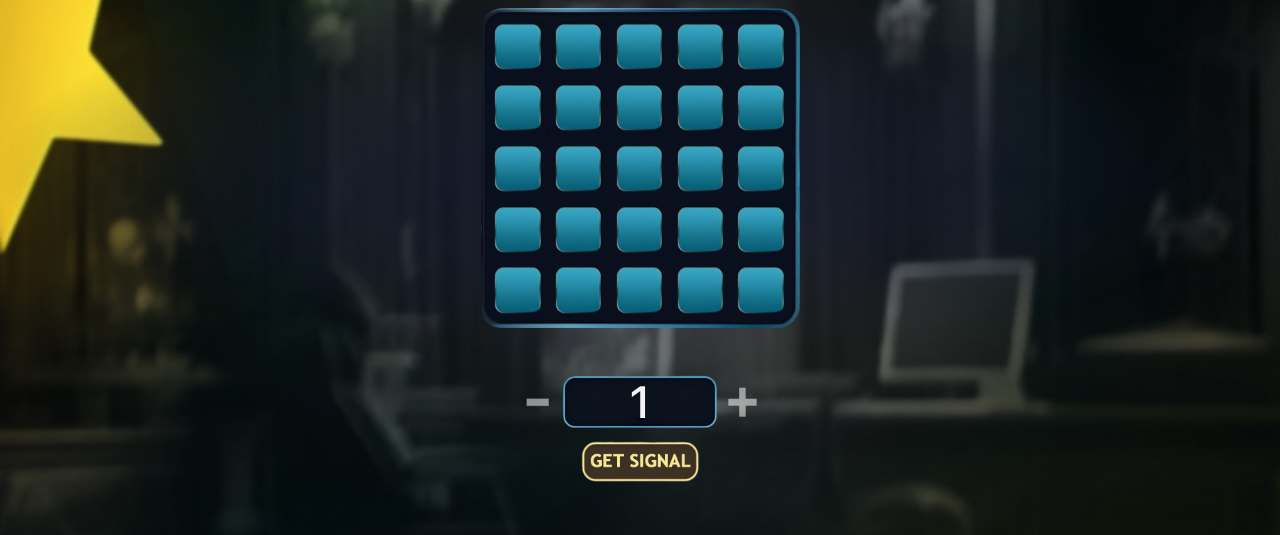
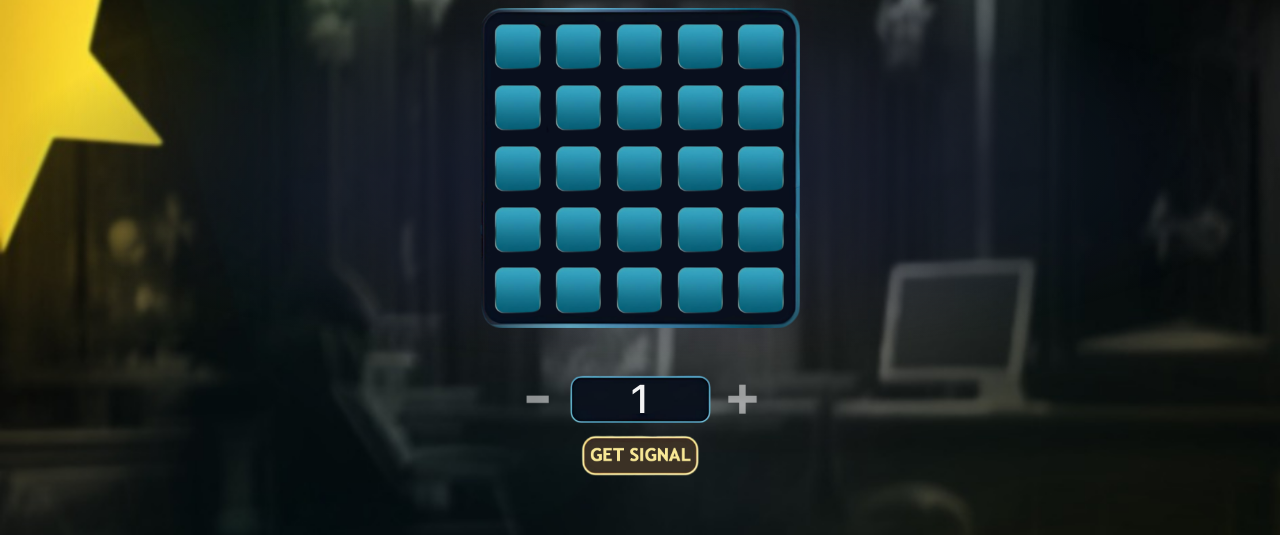
Before and after one commit to officialmakarov/maimminesmy, a plain HTML site: page index.html in a window 1280 px wide. Shown: the part 265-800 px from the top of the page. Drawn offline with Linux system fonts and the light colour scheme.

Commit message:
Add files via upload

```diff
--- a/mines.css
+++ b/mines.css
@@ -220,7 +220,6 @@ body {
 }
 
 .select-traps__content {
-  width: 400px;
   background-image: url(img/number.png);
   background-position: center;
   background-repeat: no-repeat;
@@ -234,8 +233,8 @@ body {
 
 .select-traps__traps_amount {
   color: #f3f3f3;
-  font-size: 45px;
-  font-weight: 1200;
+  font-size: 40px;
+  font-weight: 900;
 }
 
 .select-traps__title {
```
